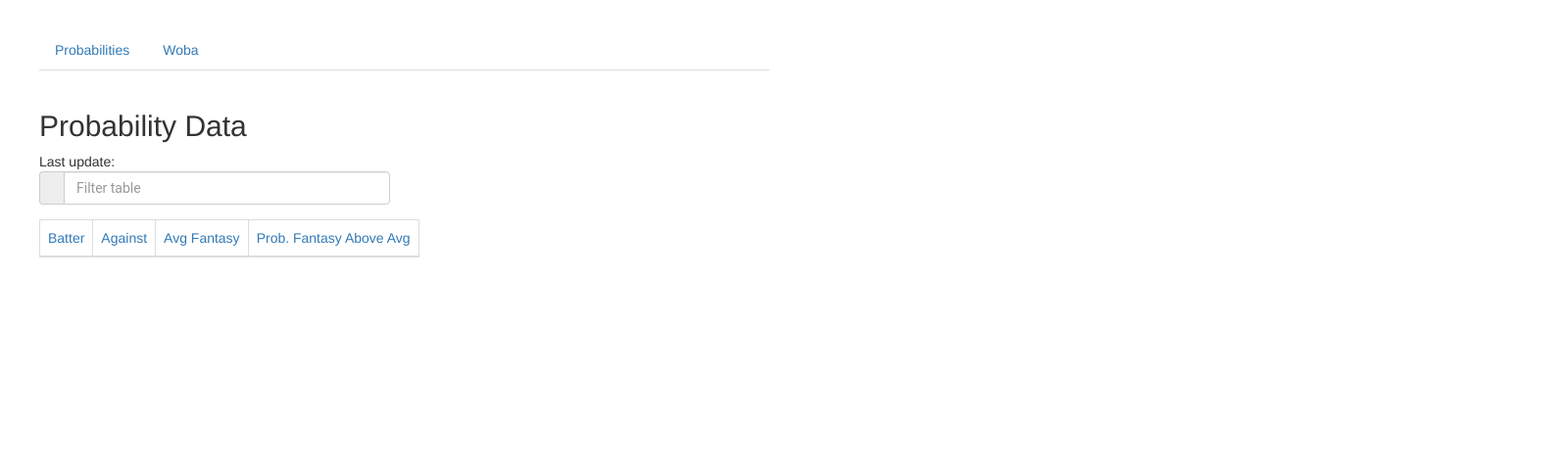
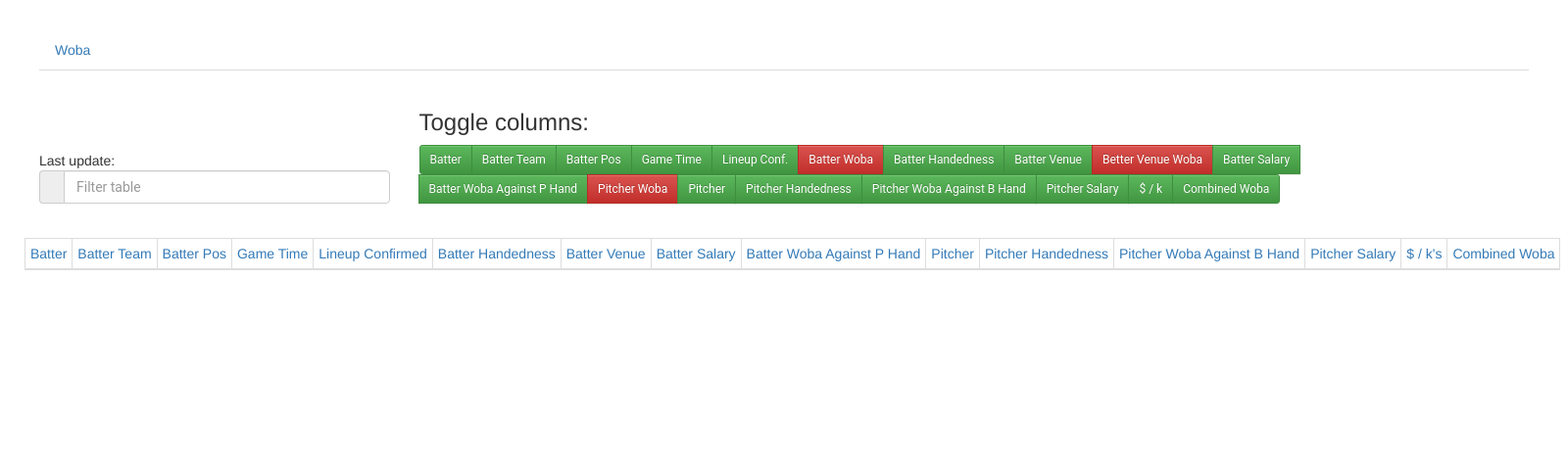
Before and after one commit to halversonmd/bball, a Python web app: template app/templates/main.html in a window 1600 px wide. Shown: the top 475 px of the page at 98% size. Run offline with Jinja, Linux system fonts and the light colour scheme; the template is opened without the code that fills it, so the values that code supplies are empty.

Commit message:
add cols and styling

```diff
--- a/app/static/js/controller.js
+++ b/app/static/js/controller.js
@@ -45,6 +45,24 @@
       };
 
       // On load
+      $scope.batter_pos_hide = false
+      $scope.batter_team_hide = false
+      $scope.game_time_hide = false
+      $scope.batter_hide = false
+      $scope.lineup_confirmed_hide = false
+      $scope.b_tot_woba_hide = true
+      $scope.b_hand_hide = false
+      $scope.batter_venue_hide = false
+      $scope.batter_venue_woba_hide = true
+      $scope.batter_salary_hide = false
+      $scope.bwaph_hide = false
+      $scope.p_tot_woba_hide = true
+      $scope.pitcher_hide = false
+      $scope.p_hand_hide = false
+      $scope.pwabh_hide = false
+      $scope.pitcher_salary_hide = false
+      $scope.salary_over_k_hide = false
+      $scope.total_woba_hide = false
       $scope.object = {fant_missing_data: null, woba_fant_data: null};
       $scope.sortType = 'total_woba';
       $scope.sortProbType = 'prob_fant_abov_avg';
--- a/app/templates/base.html
+++ b/app/templates/base.html
@@ -40,6 +40,12 @@
     white-space: nowrap;
     width: 1%;
 }
+.bottom-column
+{
+    float: none;
+    display: table-cell;
+    vertical-align: bottom;
+}
 </style>
 </head>
 {% block body %}{% endblock %}
--- a/app/templates/main.html
+++ b/app/templates/main.html
@@ -7,21 +7,12 @@
     <!-- Start Navigation Tabs -->
     <div class="row container-fluid">
       <br>
-      <div class="col-md-6">
+      <div class="col-lg-12">
         <ul class="nav nav-tabs" role="tablist">
-          <li class="nav-item">
-            <a class="nav-link active" href="#woba_data_tbl" role="tab" data-toggle="tab">Probabilities</a>
-          </li>
           <li class="nav-item">
             <a class="nav-link active" href="#fant_data" role="tab" data-toggle="tab">Woba</a>
           </li>
-
         </ul>
-      </div>
-      <div class="col-lg-6">
-        <div class="input-group">
-
-        </div>
       </div>
     </div>
     <!-- End Navigation Tabs -->
@@ -29,75 +20,9 @@
     <!-- Start Tab Contents -->
     <div class="tab-content">
       <br>
-      <!-- Start Search Tab -->
-      <div role="tabpanel" class="tab-pane fade in active" id="woba_data_tbl">
-        <!-- End Top Search Row -->
-        <!-- Start Documents Results Row -->
+      <div role="tabpanel" class="tab-pane fade active in" id="fant_data">
         <div class="row container-fluid">
-          <!-- Start Document Results Tree -->
-          <!-- <h3> {{ "{{object.fant_missing_data}}" }}</h3> -->
-          <div class="col-md-3">
-            <h2>Probability Data</h2>
-            <div>Last update: {{ "{{object.last_update_prob}}" }}</div>
-
-            <form>
-              <div class="form-group">
-                <div class="input-group">
-                  <div class="input-group-addon"><i class="fa fa-search"></i></div>
-                  <input type="text" class="form-control" placeholder="Filter table" ng-model="search_table">
-                </div>
-              </div>
-            </form>
-            <table class="table table-bordered table-striped table-responsive">
-              <thead>
-                <tr>
-                  <td class="fit">
-                    <a href="#" ng-click="sortProbType = 'batter'; sortReverse = !sortReverse">
-                      Batter
-                      <span ng-show="sortProbType == 'batter' && !sortReverse" class="fa fa-caret-down"></span>
-                      <span ng-show="sortProbType == 'batter' && sortReverse" class="fa fa-caret-up"></span>
-                    </a>
-                  </td>
-                  <td class="fit">
-                    <a href="#" ng-click="sortProbType = 'against'; sortReverse = !sortReverse">
-                      Against
-                      <span ng-show="sortProbType == 'against' && !sortReverse" class="fa fa-caret-down"></span>
-                      <span ng-show="sortProbType == 'against' && sortReverse" class="fa fa-caret-up"></span>
-                    </a>
-                  </td>
-                  <td class="fit">
-                    <a href="#" ng-click="sortProbType = 'batter_avg_fant'; sortReverse = !sortReverse">
-                      Avg Fantasy
-                      <span ng-show="sortProbType == 'batter_avg_fant' && !sortReverse" class="fa fa-caret-down"></span>
-                      <span ng-show="sortProbType == 'batter_avg_fant' && sortReverse" class="fa fa-caret-up"></span>
-                    </a>
-                  </td>
-                  <td class="fit">
-                    <a href="#" ng-click="sortProbType = 'prob_fant_abov_avg'; sortReverse = !sortReverse">
-                      Prob. Fantasy Above Avg
-                      <span ng-show="sortProbType == 'prob_fant_abov_avg' && !sortReverse" class="fa fa-caret-down"></span>
-                      <span ng-show="sortProbType == 'prob_fant_abov_avg' && sortReverse" class="fa fa-caret-up"></span>
-                    </a>
-                  </td>
-                </tr>
-              </thead>
-              <tbody>
-                <tr ng-repeat="row in woba_data | orderBy:sortProbType:sortReverse | filter:search_table">
-                  <td class="fit">{{ "{{row.batter}}" }}</td>
-                  <td class="fit">{{ "{{row.against}}" }}</td>
-                  <td class="fit">{{ "{{ row.batter_avg_fant | number:2 }}" }}</td>
-                  <td class="fit">{{ "{{ row.prob_fant_abov_avg| number:2 }}" }}</td>
-                </tr>
-              </tbody>
-            </table>
-          </div>
-        </div>
-      </div>
-      <div role="tabpanel" class="tab-pane fade" id="fant_data">
-        <div class="row container-fluid">
-          <!-- Start Document Results Tree -->
-          <div class="col-md-3">
-            <h3>Woba Data</h3>
+          <div class="col-md-3" style="padding-top: 4%">
             <div>Last update: {{ "{{object.last_update_woba}}" }}</div>
             <form>
               <div class="form-group">
@@ -107,115 +32,174 @@
                 </div>
               </div>
             </form>
+          </div>
+          <div class="col-lg-8">
+            <h3>Toggle columns:</h3>
+            <div class="btn-group btn-group-sm">
+              <button type="button" ng-class="{'btn btn-success': !batter_hide, 'btn btn-danger': batter_hide}" ng-click = "batter_hide = !batter_hide">Batter</button>
+
+              <button type="button" ng-class="{'btn btn-success': !batter_team_hide, 'btn btn-danger': batter_team_hide}" ng-click = "batter_team_hide = !batter_team_hide">Batter Team</button>
+
+              <button type="button" ng-class="{'btn btn-success': !batter_pos_hide, 'btn btn-danger': batter_pos_hide}" ng-click = "batter_pos_hide = !batter_pos_hide">Batter Pos</button>
+
+              <button type="button" ng-class="{'btn btn-success': !game_time_hide, 'btn btn-danger': game_time_hide}" ng-click = "game_time_hide = !game_time_hide">Game Time</button>
+
+              <button type="button" ng-class="{'btn btn-success': !lineup_confirmed_hide, 'btn btn-danger': lineup_confirmed_hide}" ng-click = "lineup_confirmed_hide = !lineup_confirmed_hide">Lineup Conf.</button>
+
+              <button type="button" ng-class="{'btn btn-success': !b_tot_woba_hide, 'btn btn-danger': b_tot_woba_hide}" ng-click = "b_tot_woba_hide = !b_tot_woba_hide">Batter Woba</button>
+
+              <button type="button" ng-class="{'btn btn-success': !b_hand_hide, 'btn btn-danger': b_hand_hide}" ng-click = "b_hand_hide = !b_hand_hide">Batter Handedness</button>
+
+              <button type="button" ng-class="{'btn btn-success': !batter_venue_hide, 'btn btn-danger': batter_venue_hide}" ng-click = "batter_venue_hide = !batter_venue_hide">Batter Venue</button>
+
+              <button type="button" ng-class="{'btn btn-success': !batter_venue_woba_hide, 'btn btn-danger': batter_venue_woba_hide}" ng-click = "batter_venue_woba_hide = !batter_venue_woba_hide">Better Venue Woba</button>
+
+              <button type="button" ng-class="{'btn btn-success': !batter_salary_hide, 'btn btn-danger': batter_salary_hide}" ng-click = "batter_salary_hide = !batter_salary_hide">Batter Salary</button>
+
+              <button type="button" ng-class="{'btn btn-success': !bwaph_hide, 'btn btn-danger': bwaph_hide}" ng-click = "bwaph_hide = !bwaph_hide">Batter Woba Against P Hand</button>
+
+              <button type="button" ng-class="{'btn btn-success': !p_tot_woba_hide, 'btn btn-danger': p_tot_woba_hide}" ng-click = "p_tot_woba_hide = !p_tot_woba_hide">Pitcher Woba</button>
+
+              <button type="button" ng-class="{'btn btn-success': !pitcher_hide, 'btn btn-danger': pitcher_hide}" ng-click = "pitcher_hide = !pitcher_hide">Pitcher</button>
+
+              <button type="button" ng-class="{'btn btn-success': !p_hand_hide, 'btn btn-danger': p_hand_hide}" ng-click = "p_hand_hide = !p_hand_hide">Pitcher Handedness</button>
+
+              <button type="button" ng-class="{'btn btn-success': !pwabh_hide, 'btn btn-danger': pwabh_hide}" ng-click = "pwabh_hide = !pwabh_hide">Pitcher Woba Against B Hand</button>
+
+              <button type="button" ng-class="{'btn btn-success': !pitcher_salary_hide, 'btn btn-danger': pitcher_salary_hide}" ng-click = "pitcher_salary_hide = !pitcher_salary_hide">Pitcher Salary</button>
+
+              <button type="button" ng-class="{'btn btn-success': !salary_over_k_hide, 'btn btn-danger': salary_over_k_hide}" ng-click = "salary_over_k_hide = !salary_over_k_hide">$ / k</button>
+
+              <button type="button" ng-class="{'btn btn-success': !total_woba_hide, 'btn btn-danger': total_woba_hide}" ng-click = "total_woba_hide = !total_woba_hide">Combined Woba</button>
+
+            </div>
+          </div>
+        </div>
+        <div class="row container-fluid">
+          <br>
           <table class="table table-condensed table-bordered table-striped">
             <thead>
               <tr>
-                  <td class="fit">
+                <td class="fit" ng-hide="batter_hide">
                   <a href="#" ng-click="sortType = 'batter'; sortReverse = !sortReverse">
                     Batter
                     <span ng-show="sortType == 'batter' && !sortReverse" class="fa fa-caret-down"></span>
                     <span ng-show="sortType == 'batter' && sortReverse" class="fa fa-caret-up"></span>
                   </a>
                 </td>
-                  <td class="fit">
+                <td class="fit" ng-hide="batter_team_hide">
+                  <a href="#" ng-click="sortType = 'batter_team'; sortReverse = !sortReverse">
+                    Batter Team
+                    <span ng-show="sortType == 'batter_team' && !sortReverse" class="fa fa-caret-down"></span>
+                    <span ng-show="sortType == 'batter_team' && sortReverse" class="fa fa-caret-up"></span>
+                  </a>
+                </td>
+                <td class="fit" ng-hide="batter_pos_hide">
+                  <a href="#" ng-click="sortType = 'batter_pos'; sortReverse = !sortReverse">
+                    Batter Pos
+                    <span ng-show="sortType == 'batter_pos' && !sortReverse" class="fa fa-caret-down"></span>
+                    <span ng-show="sortType == 'batter_pos' && sortReverse" class="fa fa-caret-up"></span>
+                  </a>
+                </td>
+                <td class="fit" ng-hide="game_time_hide">
                   <a href="#" ng-click="sortType = 'game_time'; sortReverse = !sortReverse">
                     Game Time
                     <span ng-show="sortType == 'game_time' && !sortReverse" class="fa fa-caret-down"></span>
                     <span ng-show="sortType == 'game_time' && sortReverse" class="fa fa-caret-up"></span>
                   </a>
                 </td>
-                  <td class="fit">
+                <td class="fit" ng-hide="lineup_confirmed_hide">
                   <a href="#" ng-click="sortType = 'lineup_confirmed'; sortReverse = !sortReverse">
                     Lineup Confirmed
                     <span ng-show="sortType == 'lineup_confirmed' && !sortReverse" class="fa fa-caret-down"></span>
                     <span ng-show="sortType == 'lineup_confirmed' && sortReverse" class="fa fa-caret-up"></span>
                   </a>
                 </td>
-                  <td class="fit">
+                <td class="fit" ng-hide="b_tot_woba_hide">
                   <a href="#" ng-click="sortType = 'b_tot_woba'; sortReverse = !sortReverse">
                     Batter Woba
                     <span ng-show="sortType == 'b_tot_woba' && !sortReverse" class="fa fa-caret-down"></span>
                     <span ng-show="sortType == 'b_tot_woba' && sortReverse" class="fa fa-caret-up"></span>
                   </a>
                 </td>
-                  <td class="fit">
-                    <a href="#" ng-click="sortType = 'batter_avg_fant'; sortReverse = !sortReverse">
+                <td class="fit" ng-hide="b_hand_hide">
+                  <a href="#" ng-click="sortType = 'b_hand'; sortReverse = !sortReverse">
                     Batter Handedness
-                      <span ng-show="sortType == 'batter_avg_fant' && !sortReverse" class="fa fa-caret-down"></span>
-                      <span ng-show="sortType == 'batter_avg_fant' && sortReverse" class="fa fa-caret-up"></span>
+                    <span ng-show="sortType == 'b_hand' && !sortReverse" class="fa fa-caret-down"></span>
+                    <span ng-show="sortType == 'b_hand' && sortReverse" class="fa fa-caret-up"></span>
                   </a>
                 </td>
-                  <td class="fit">
+                <td class="fit" ng-hide="batter_venue_hide">
                   <a href="#" ng-click="sortType = 'batter_venue'; sortReverse = !sortReverse">
                     Batter Venue
                     <span ng-show="sortType == 'batter_venue' && !sortReverse" class="fa fa-caret-down"></span>
                     <span ng-show="sortType == 'batter_venue' && sortReverse" class="fa fa-caret-up"></span>
                   </a>
                 </td>
-                  <td class="fit">
+                <td class="fit" ng-hide="batter_venue_woba_hide">
                   <a href="#" ng-click="sortType = 'batter_venue_woba'; sortReverse = !sortReverse">
                     Batter Venue Woba
                     <span ng-show="sortType == 'batter_venue_woba' && !sortReverse" class="fa fa-caret-down"></span>
                     <span ng-show="sortType == 'batter_venue_woba' && sortReverse" class="fa fa-caret-up"></span>
                   </a>
                 </td>
-                  <td class="fit">
+                <td class="fit" ng-hide="batter_salary_hide">
                   <a href="#" ng-click="sortType = 'batter_salary'; sortReverse = !sortReverse">
                     Batter Salary
                     <span ng-show="sortType == 'batter_salary' && !sortReverse" class="fa fa-caret-down"></span>
                     <span ng-show="sortType == 'batter_salary' && sortReverse" class="fa fa-caret-up"></span>
                   </a>
                 </td>
-                  <td class="fit">
+                <td class="fit" ng-hide="bwaph_hide">
                   <a href="#" ng-click="sortType = 'bwaph'; sortReverse = !sortReverse">
                     Batter Woba Against P Hand
                     <span ng-show="sortType == 'bwaph' && !sortReverse" class="fa fa-caret-down"></span>
                     <span ng-show="sortType == 'bwaph' && sortReverse" class="fa fa-caret-up"></span>
                   </a>
                 </td>
-                  <td class="fit">
+                <td class="fit" ng-hide="p_tot_woba_hide">
                   <a href="#" ng-click="sortType = 'p_tot_woba'; sortReverse = !sortReverse">
                     Pitcher Woba
                     <span ng-show="sortType == 'p_tot_woba' && !sortReverse" class="fa fa-caret-down"></span>
                     <span ng-show="sortType == 'p_tot_woba' && sortReverse" class="fa fa-caret-up"></span>
                   </a>
                 </td>
-                  <td class="fit">
-                    <a href="#" ng-click="sortType = 'pitcher'; sortReverse = !sortReverse">
+                <td class="fit" ng-hide="pitcher_hide">
+                  <a href="#" g-click="sortType = 'pitcher'; sortReverse = !sortReverse">
                     Pitcher
                     <span ng-show="sortType == 'pitcher' && !sortReverse" class="fa fa-caret-down"></span>
                     <span ng-show="sortType == 'pitcher' && sortReverse" class="fa fa-caret-up"></span>
                   </a>
                 </td>
-                  <td class="fit">
+                <td class="fit" ng-hide="p_hand_hide">
                   <a href="#" ng-click="sortType = 'p_hand'; sortReverse = !sortReverse">
                     Pitcher Handedness
                     <span ng-show="sortType == 'p_hand' && !sortReverse" class="fa fa-caret-down"></span>
                     <span ng-show="sortType == 'p_hand' && sortReverse" class="fa fa-caret-up"></span>
                   </a>
                 </td>
-                  <td class="fit">
+                <td class="fit" ng-hide="pwabh_hide">
                   <a href="#" ng-click="sortType = 'pwabh'; sortReverse = !sortReverse">
                     Pitcher Woba Against B Hand
                     <span ng-show="sortType == 'pwabh' && !sortReverse" class="fa fa-caret-down"></span>
                     <span ng-show="sortType == 'pwabh' && sortReverse" class="fa fa-caret-up"></span>
                   </a>
                 </td>
-                  <td class="fit">
+                <td class="fit" ng-hide="pitcher_salary_hide">
                   <a href="#" ng-click="sortType = 'pitcher_salary'; sortReverse = !sortReverse; debug()">
                     Pitcher Salary
                     <span ng-show="sortType == 'pitcher_salary' && !sortReverse" class="fa fa-caret-down"></span>
                     <span ng-show="sortType == 'pitcher_salary' && sortReverse" class="fa fa-caret-up"></span>
                   </a>
                 </td>
-                  <td class="fit">
+                <td class="fit" ng-hide="salary_over_k_hide">
                   <a href="#" ng-click="sortType = 'salary_over_k'; sortReverse = !sortReverse">
                     $ / k's
                     <span ng-show="sortType == 'salary_over_k' && !sortReverse" class="fa fa-caret-down"></span>
                     <span ng-show="sortType == 'salary_over_k' && sortReverse" class="fa fa-caret-up"></span>
                   </a>
                 </td>
-                  <td class="fit">
+                <td class="fit" ng-hide="total_woba_hide">
                   <a href="#" ng-click="sortType = 'total_woba'; sortReverse = !sortReverse; debug()">
                     Combined Woba
                     <span ng-show="sortType == 'total_woba' && !sortReverse" class="fa fa-caret-down"></span>
@@ -226,34 +210,30 @@
             </thead>
             <tbody>
               <tr ng-repeat="row in woba_fant_data | orderBy:sortType:sortReverse | filter:search_fant_table">
-                  <td class="fit">{{ "{{row.batter}}" }}</td>
-                  <td class="fit">{{ "{{row.date_time}}" }}</td>
-                  <td class="fit">{{ "{{row.lineup_confirmed}}" }}</td>
-                  <td class="fit">{{ "{{row.b_tot_woba | number:2 }}" }}</td>
-                  <td class="fit">{{ "{{row.b_hand}}" }}</td>
-                  <td class="fit">{{ "{{row.batter_venue}}" }}</td>
-                  <td class="fit">{{ "{{row.batter_venue_woba | number:2 }}" }}</td>
-                  <td class="fit">{{ "{{row.batter_salary | number:0 }}" }}</td>
-                  <td class="fit">{{ "{{row.bwaph | number:2 }}" }}</td>
-                  <td class="fit">{{ "{{row.p_tot_woba | number:2 }}" }}</td>
-                  <td class="fit">{{ "{{row.pitcher}}" }}</td>
-                  <td class="fit">{{ "{{row.p_hand}}" }}</td>
-                  <td class="fit">{{ "{{row.pwabh | number:2 }}" }}</td>
-                  <td class="fit">{{ "{{row.pitcher_salary | number:0 }}" }}</td>
-                  <td class="fit">{{ "{{ row.salary_over_k | number:2 }}" }}</td>
-                  <td class="fit">{{ "{{ row.total_woba| number:2 }}" }}</td>
+                <td class="fit" ng-hide="batter_hide">{{ "{{row.batter}}" }}</td>
+                <td class="fit" ng-hide="batter_team_hide">{{ "{{row.batter_team}}" }}</td>
+                <td class="fit" ng-hide="batter_pos_hide">{{ "{{row.batter_pos}}" }}</td>
+                <td class="fit" ng-hide="game_time_hide">{{ "{{row.date_time}}" }}</td>
+                <td class="fit" ng-hide="lineup_confirmed_hide">{{ "{{row.lineup_confirmed}}" }}</td>
+                <td class="fit" ng-hide="b_tot_woba_hide">{{ "{{row.b_tot_woba | number:2 }}" }}</td>
+                <td class="fit" ng-hide="b_hand_hide">{{ "{{row.b_hand}}" }}</td>
+                <td class="fit" ng-hide="batter_venue_hide">{{ "{{row.batter_venue}}" }}</td>
+                <td class="fit" ng-hide="batter_venue_woba_hide">{{ "{{row.batter_venue_woba | number:2 }}" }}</td>
+                <td class="fit" ng-hide="batter_salary_hide">{{ "{{row.batter_salary | number:0 }}" }}</td>
+                <td class="fit" ng-hide="bwaph_hide">{{ "{{row.bwaph | number:2 }}" }}</td>
+                <td class="fit" ng-hide="p_tot_woba_hide">{{ "{{row.p_tot_woba | number:2 }}" }}</td>
+                <td class="fit" ng-hide="pitcher_hide">{{ "{{row.pitcher}}" }}</td>
+                <td class="fit" ng-hide="p_hand_hide">{{ "{{row.p_hand}}" }}</td>
+                <td class="fit" ng-hide="pwabh_hide">{{ "{{row.pwabh | number:2 }}" }}</td>
+                <td class="fit" ng-hide="pitcher_salary_hide">{{ "{{row.pitcher_salary | number:0 }}" }}</td>
+                <td class="fit" ng-hide="salary_over_k_hide">{{ "{{ row.salary_over_k | number:2 }}" }}</td>
+                <td class="fit" ng-hide="total_woba_hide">{{ "{{ row.total_woba| number:2 }}" }}</td>
             </tbody>
           </table>
         </div>
       </div>
     </div>
   </div>
-      </div>
-      <!-- End Folder Tab  -->
-
-    </div>
-    <!-- End Tab Contents -->
-  </div>
 </body>
 
 
```
Also changed, not shown: app/templates/two_tabs.html (added, +295 -0 lines), app/views.py (+10 -0 lines), 1 other file. Lines whose indentation alone changed are shown as unchanged.
